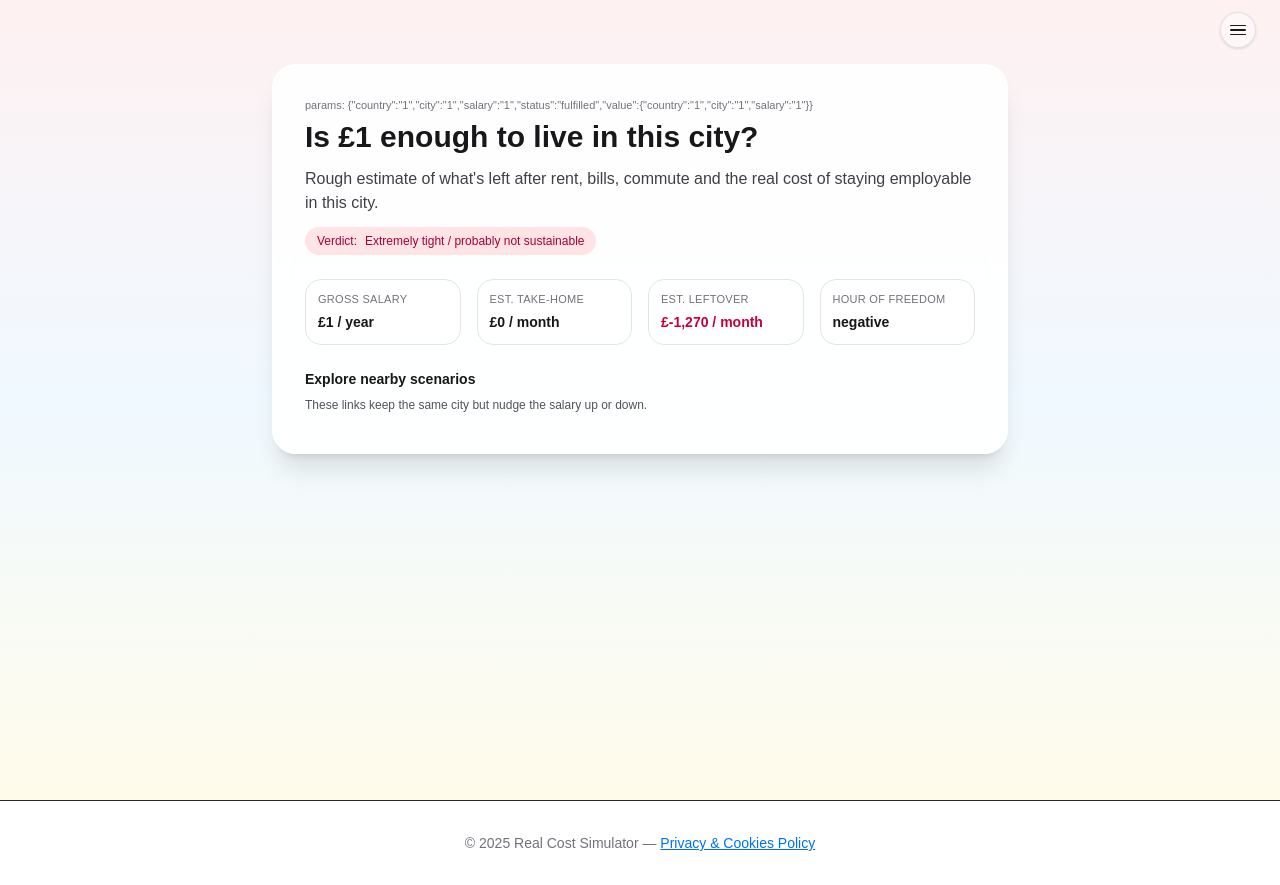
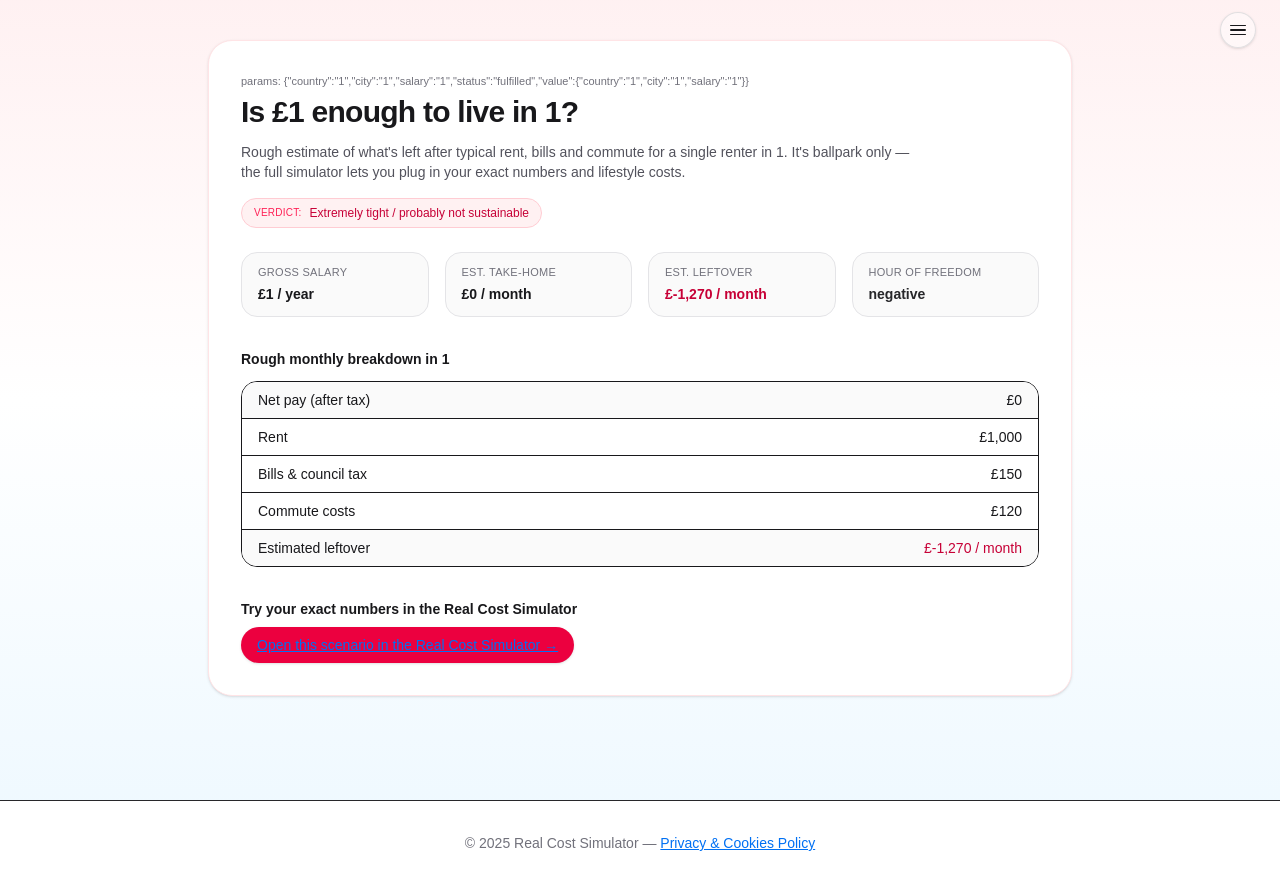
Before and after one commit to bendover19/real-cost-sim, a Next.js app: page /enough/1/1/1 in a window 1280 px wide. Built offline with nearby package versions, Linux system fonts and the light colour scheme.

Commit message:
Update page.tsx

```diff
--- a/app/enough/[country]/[city]/[salary]/page.tsx
+++ b/app/enough/[country]/[city]/[salary]/page.tsx
@@ -1,236 +1,213 @@
 import type { Metadata } from "next";
 import { UK_CITIES, approximateNetFromGrossUK } from "../../../../cityConfig";
 
+// This page is purely server-side, no hooks.
 export const dynamic = "force-dynamic";
 export const revalidate = 0;
 
-// -------- types (local, simple) --------
 type Params = {
   country: string;
   city: string;
   salary: string;
 };
 
-type CityConfig = {
-  slug: string;
-  label: string;
-  country: string;
-  currency: string;
-  typicalRentSingle: number;
-  typicalBills: number;
-  typicalCommuteCost: number;
-  typicalCommuteMins: number;
-};
+type CityConfig = (typeof UK_CITIES)[number];
 
 export const metadata: Metadata = {
   title: "Is this salary enough?",
   description:
-    "Check if your salary is enough after rent, housing, commute and the real cost of working.",
+    "Rough check of whether a salary is enough to live in a given city after rent, bills and commute.",
 };
 
-// -------- helpers (defensive) --------
-
-function safeCities(): CityConfig[] {
-  if (Array.isArray(UK_CITIES)) {
-    return UK_CITIES as CityConfig[];
-  }
-  return [];
+// Small helper: find city by slug (case-insensitive)
+function getCity(slug: string | undefined): CityConfig | null {
+  if (!slug) return null;
+  const s = slug.toLowerCase();
+  const found = UK_CITIES.find((c) => c.slug === s);
+  return found ?? null;
 }
 
-function getCity(slug: string): CityConfig | null {
-  const s = (slug || "").toLowerCase();
-  const cities = safeCities();
-  return cities.find((c) => c.slug.toLowerCase() === s) ?? null;
-}
+export default function EnoughCityPage({ params }: { params: Params }) {
+  const { country, city, salary } = params;
 
-function safeNetFromGross(grossYear: number): number {
-  const g = Number.isFinite(grossYear) ? grossYear : 0;
-  if (typeof approximateNetFromGrossUK === "function") {
-    try {
-      return approximateNetFromGrossUK(g);
-    } catch {
-      // fall back to very rough 75% net assumption
-    }
-  }
-  const monthlyGross = g / 12;
-  return Math.round(monthlyGross * 0.75);
-}
-
-function classifyLeftoverRatio(ratio: number) {
-  if (!Number.isFinite(ratio)) {
-    return {
-      label: "Extremely tight / probably not sustainable",
-      tone: "bad" as const,
-    };
-  }
-  if (ratio < 0.05)
-    return {
-      label: "Extremely tight / probably not sustainable",
-      tone: "bad" as const,
-    };
-  if (ratio < 0.15)
-    return { label: "Tight – manageable but fragile", tone: "ok" as const };
-  if (ratio < 0.3)
-    return { label: "Reasonable, but you’ll feel it", tone: "ok" as const };
-  return { label: "Comfortable (on paper)", tone: "good" as const };
-}
-
-// -------- page --------
-
-export default function EnoughCityPage({ params }: { params: Params }) {
-  const { country, city: citySlug, salary } = params;
-
-  // DEBUG so we can see what Next passes in
   const debugParams = JSON.stringify(params);
 
-  const salaryYear = Number(salary) || 0;
-
-  const fallbackCity: CityConfig = {
-    slug: "unknown",
-    label: "this city",
-    country: (country || "uk").toLowerCase(),
+  const cityConfig =
+    getCity(city) ??
+    ({
+      slug: city?.toLowerCase() || "unknown",
+      label: city ? city : "this city",
+      country: country || "uk",
       currency: "£",
       typicalRentSingle: 1000,
       typicalBills: 150,
       typicalCommuteCost: 120,
       typicalCommuteMins: 60,
-  };
+    } as CityConfig);
 
-  const matchedCity = getCity(citySlug);
-  const cityCfg = matchedCity ?? fallbackCity;
+  const grossYear = Number(salary) || 0;
+  const netMonth =
+    grossYear > 0 ? approximateNetFromGrossUK(grossYear) / 12 : 0;
 
-  const netMonthly = safeNetFromGross(salaryYear);
+  const rent = cityConfig.typicalRentSingle;
+  const bills = cityConfig.typicalBills;
+  const commute = cityConfig.typicalCommuteCost;
+  const maintenance = 0; // we’ll keep this simple for now
+  const savings = 0;
 
-  const housing = cityCfg.typicalRentSingle;
-  const bills = cityCfg.typicalBills;
-  const commuteCost = cityCfg.typicalCommuteCost;
+  const leftover = netMonth - rent - bills - commute - maintenance - savings;
 
-  // simple generic assumptions – tweak later
-  const maintenance = Math.round(netMonthly * 0.2);
-  const savings = Math.round(netMonthly * 0.08);
+  const verdict =
+    leftover > 800
+      ? "Comfortable for a single person."
+      : leftover > 300
+      ? "Tight but doable if you budget carefully."
+      : leftover > 0
+      ? "Very tight – expect sacrifices."
+      : "Extremely tight / probably not sustainable";
 
-  const totalCosts = housing + bills + commuteCost + maintenance + savings;
-  const leftover = netMonthly - totalCosts;
+  const currency = cityConfig.currency || "£";
+  const cityLabel = cityConfig.label;
 
-  const hoursWeekWork = 40;
-  const hoursWeekCommute = (cityCfg.typicalCommuteMins * 5) / 60;
-  const hoursMonth = Math.round((hoursWeekWork + hoursWeekCommute) * 4.3);
-  const freedomPerHour =
-    hoursMonth > 0 ? Math.round((leftover / hoursMonth) * 100) / 100 : 0;
+  const formattedGross =
+    grossYear > 0
+      ? `${currency}${grossYear.toLocaleString()} / year`
+      : `£0 / year`;
 
-  const currency = cityCfg.currency || "£";
-  const niceSalary =
-    salaryYear > 0 ? `${currency}${salaryYear.toLocaleString()}` : `${currency}0`;
+  const formattedNetMonth =
+    netMonth > 0
+      ? `${currency}${Math.round(netMonth).toLocaleString()} / month`
+      : `${currency}0 / month`;
 
-  const ratio = netMonthly > 0 ? leftover / netMonthly : -1;
-  const verdict = classifyLeftoverRatio(ratio);
-
-  const neighbours = [22000, 25000, 28000, 30000, 32000, 35000, 40000].filter(
-    (s) => Math.abs(s - salaryYear) <= 10000 && s !== salaryYear
-  );
+  const formattedLeftover = `${currency}${Math.round(leftover).toLocaleString()} / month`;
 
   return (
-    <main className="min-h-screen bg-gradient-to-b from-rose-50 via-sky-50 to-amber-50">
-      <section className="py-10 md:py-16">
-        <div className="max-w-3xl mx-auto px-4">
-          <div className="bg-white/90 backdrop-blur border border-white/80 rounded-3xl shadow-xl p-6 md:p-8 space-y-6">
-            {/* DEBUG – remove once happy */}
+    <main className="min-h-screen bg-gradient-to-b from-rose-50 via-white to-sky-50 text-zinc-900">
+      <div className="max-w-4xl mx-auto px-4 py-10">
+        <section className="bg-white rounded-3xl shadow-sm border border-rose-100 p-6 md:p-8">
+          {/* DEBUG – so we can confirm params are correct */}
           <div className="text-[11px] text-zinc-500 mb-1">
             params: {debugParams}
           </div>
 
-            <header className="space-y-3">
-              <h1 className="text-2xl md:text-3xl font-semibold text-zinc-900 leading-tight">
-                Is {niceSalary} enough to live in {cityCfg.label}?
+          <h1 className="text-2xl md:text-3xl font-semibold tracking-tight">
+            Is {currency}
+            {grossYear.toLocaleString()} enough to live in {cityLabel}?
           </h1>
-              <p className="text-zinc-700 text-sm md:text-base">
-                Rough estimate of what&apos;s left after rent, bills, commute
-                and the real cost of staying employable in {cityCfg.label}.
+
+          <p className="mt-3 text-sm text-zinc-600 max-w-2xl">
+            Rough estimate of what&apos;s left after typical rent, bills and
+            commute for a single renter in {cityLabel}. It&apos;s ballpark only
+            — the full simulator lets you plug in your exact numbers and
+            lifestyle costs.
           </p>
+
+          <div className="mt-4 inline-flex items-center gap-2 rounded-full bg-rose-50 text-rose-700 border border-rose-200 px-3 py-1.5 text-xs font-medium">
+            <span className="uppercase tracking-wide text-[10px] text-rose-500">
+              Verdict:
+            </span>
+            <span>{verdict}</span>
+          </div>
+
+          {/* Summary cards */}
+          <div className="mt-6 grid gap-4 grid-cols-1 sm:grid-cols-4 text-sm">
+            <div className="rounded-2xl border border-zinc-200 bg-zinc-50 px-4 py-3">
+              <div className="text-[11px] uppercase tracking-wide text-zinc-500">
+                Gross salary
+              </div>
+              <div className="mt-1 font-semibold">{formattedGross}</div>
+            </div>
+            <div className="rounded-2xl border border-zinc-200 bg-zinc-50 px-4 py-3">
+              <div className="text-[11px] uppercase tracking-wide text-zinc-500">
+                Est. take-home
+              </div>
+              <div className="mt-1 font-semibold">{formattedNetMonth}</div>
+            </div>
+            <div className="rounded-2xl border border-zinc-200 bg-zinc-50 px-4 py-3">
+              <div className="text-[11px] uppercase tracking-wide text-zinc-500">
+                Est. leftover
+              </div>
               <div
-                className={`inline-flex items-center gap-2 px-3 py-1.5 rounded-full text-xs font-medium ${
-                  verdict.tone === "bad"
-                    ? "bg-rose-100 text-rose-800"
-                    : verdict.tone === "ok"
-                    ? "bg-amber-100 text-amber-800"
-                    : "bg-emerald-100 text-emerald-800"
+                className={`mt-1 font-semibold ${
+                  leftover >= 0 ? "text-emerald-700" : "text-rose-700"
                 }`}
               >
-                <span>Verdict:</span>
-                <span>{verdict.label}</span>
+                {formattedLeftover}
               </div>
-            </header>
-
-            <div className="grid grid-cols-2 md:grid-cols-4 gap-4 text-sm">
-              <Stat label="Gross salary" value={`${niceSalary} / year`} />
-              <Stat
-                label="Est. take-home"
-                value={`${currency}${netMonthly.toLocaleString()} / month`}
-              />
-              <Stat
-                label="Est. leftover"
-                value={`${currency}${leftover.toLocaleString()} / month`}
-                highlight
-              />
-              <Stat
-                label="Hour of freedom"
-                value={
-                  leftover > 0
-                    ? `${currency}${freedomPerHour.toFixed(2)} / hr`
-                    : "negative"
-                }
-              />
+            </div>
+            <div className="rounded-2xl border border-zinc-200 bg-zinc-50 px-4 py-3">
+              <div className="text-[11px] uppercase tracking-wide text-zinc-500">
+                Hour of freedom
+              </div>
+              <div className="mt-1 font-semibold text-zinc-800">
+                {leftover <= 0 ? "negative" : "coming soon"}
+              </div>
+            </div>
           </div>
 
-            <section className="space-y-2">
-              <h3 className="text-sm font-semibold text-zinc-900">
-                Explore nearby scenarios
+          {/* Simple breakdown */}
+          <div className="mt-8 text-sm">
+            <h2 className="font-semibold mb-3">
+              Rough monthly breakdown in {cityLabel}
+            </h2>
+            <div className="border rounded-2xl overflow-hidden">
+              <div className="flex justify-between px-4 py-2 border-b bg-zinc-50">
+                <span>Net pay (after tax)</span>
+                <span>
+                  {currency}
+                  {Math.round(netMonth).toLocaleString()}
+                </span>
+              </div>
+              <div className="flex justify-between px-4 py-2 border-b">
+                <span>Rent</span>
+                <span>
+                  {currency}
+                  {rent.toLocaleString()}
+                </span>
+              </div>
+              <div className="flex justify-between px-4 py-2 border-b">
+                <span>Bills &amp; council tax</span>
+                <span>
+                  {currency}
+                  {bills.toLocaleString()}
+                </span>
+              </div>
+              <div className="flex justify-between px-4 py-2 border-b">
+                <span>Commute costs</span>
+                <span>
+                  {currency}
+                  {commute.toLocaleString()}
+                </span>
+              </div>
+              <div className="flex justify-between px-4 py-2 bg-zinc-50 font-medium">
+                <span>Estimated leftover</span>
+                <span
+                  className={
+                    leftover >= 0 ? "text-emerald-700" : "text-rose-700"
+                  }
+                >
+                  {formattedLeftover}
+                </span>
+              </div>
+            </div>
+          </div>
+
+          {/* Link to main simulator */}
+          <div className="mt-8">
+            <h3 className="text-sm font-semibold mb-2">
+              Try your exact numbers in the Real Cost Simulator
             </h3>
-              <p className="text-xs text-zinc-600">
-                These links keep the same city but nudge the salary up or down.
-              </p>
-              <div className="flex flex-wrap gap-2 text-xs">
-                {neighbours.map((s) => (
             <a
-                    key={s}
-                    href={`/enough/${country.toLowerCase()}/${cityCfg.slug}/${s}`}
-                    className="px-3 py-1.5 rounded-full border border-zinc-200 bg-white/80 hover:border-rose-400 hover:text-rose-700 transition"
+              href={`https://www.real-cost-sim.com/?city=${encodeURIComponent(
+                cityLabel,
+              )}&region=UK`}
+              className="inline-flex items-center rounded-full bg-rose-600 text-white text-sm px-4 py-2 font-medium shadow-sm hover:bg-rose-700 transition"
             >
-                    {`Is ${currency}${s.toLocaleString()} enough in ${
-                      cityCfg.label
-                    }?`}
+              Open this scenario in the Real Cost Simulator →
             </a>
-                ))}
           </div>
         </section>
       </div>
-        </div>
-      </section>
     </main>
   );
 }
-
-function Stat({
-  label,
-  value,
-  highlight,
-}: {
-  label: string;
-  value: string;
-  highlight?: boolean;
-}) {
-  return (
-    <div className="rounded-2xl border border-zinc-200 bg-white/80 px-3 py-3">
-      <div className="text-[11px] uppercase tracking-wide text-zinc-500">
-        {label}
-      </div>
-      <div
-        className={`mt-1 text-sm font-semibold ${
-          highlight ? "text-rose-700" : "text-zinc-900"
-        }`}
-      >
-        {value}
-      </div>
-    </div>
-  );
-}
```
Lines whose indentation alone changed are shown as unchanged.
